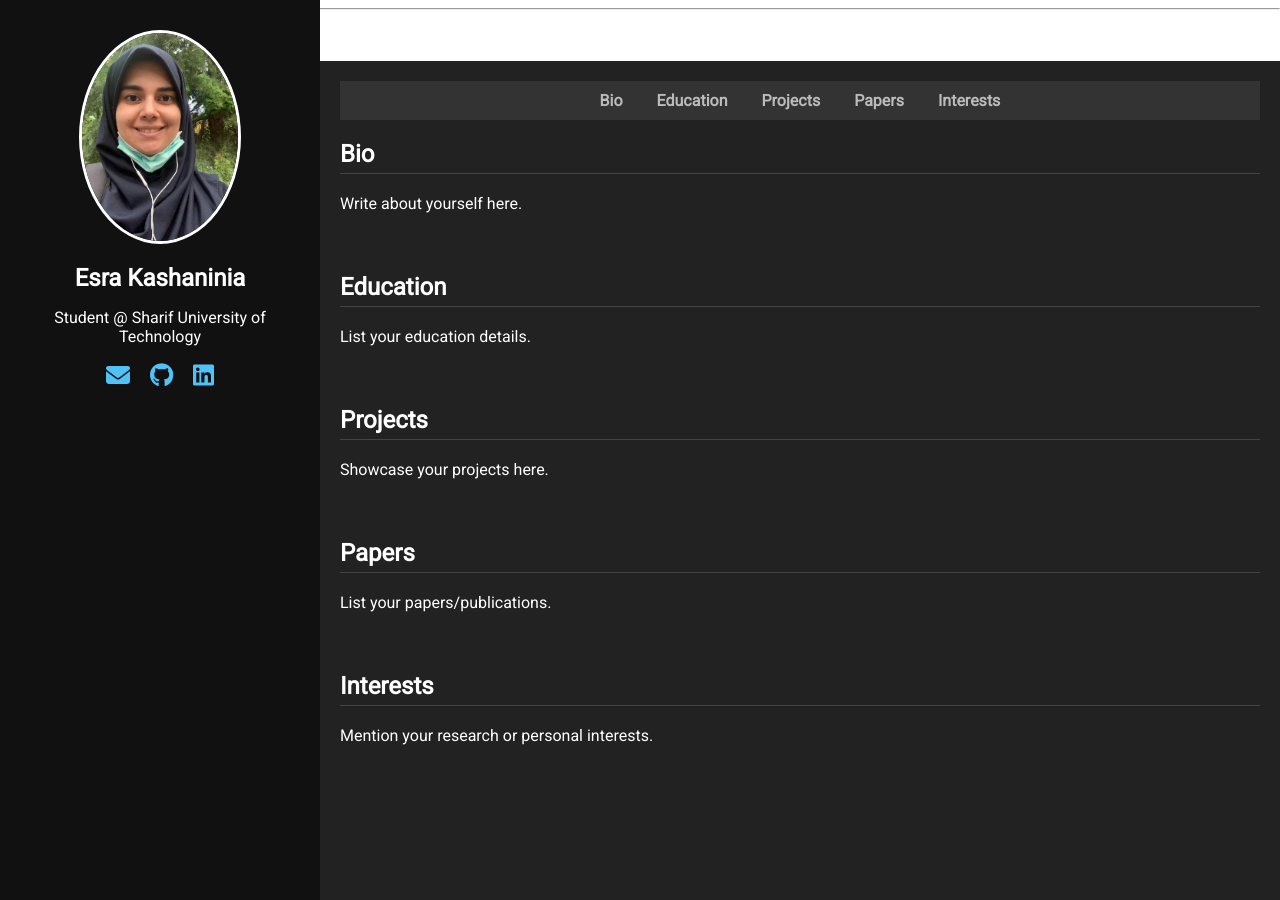
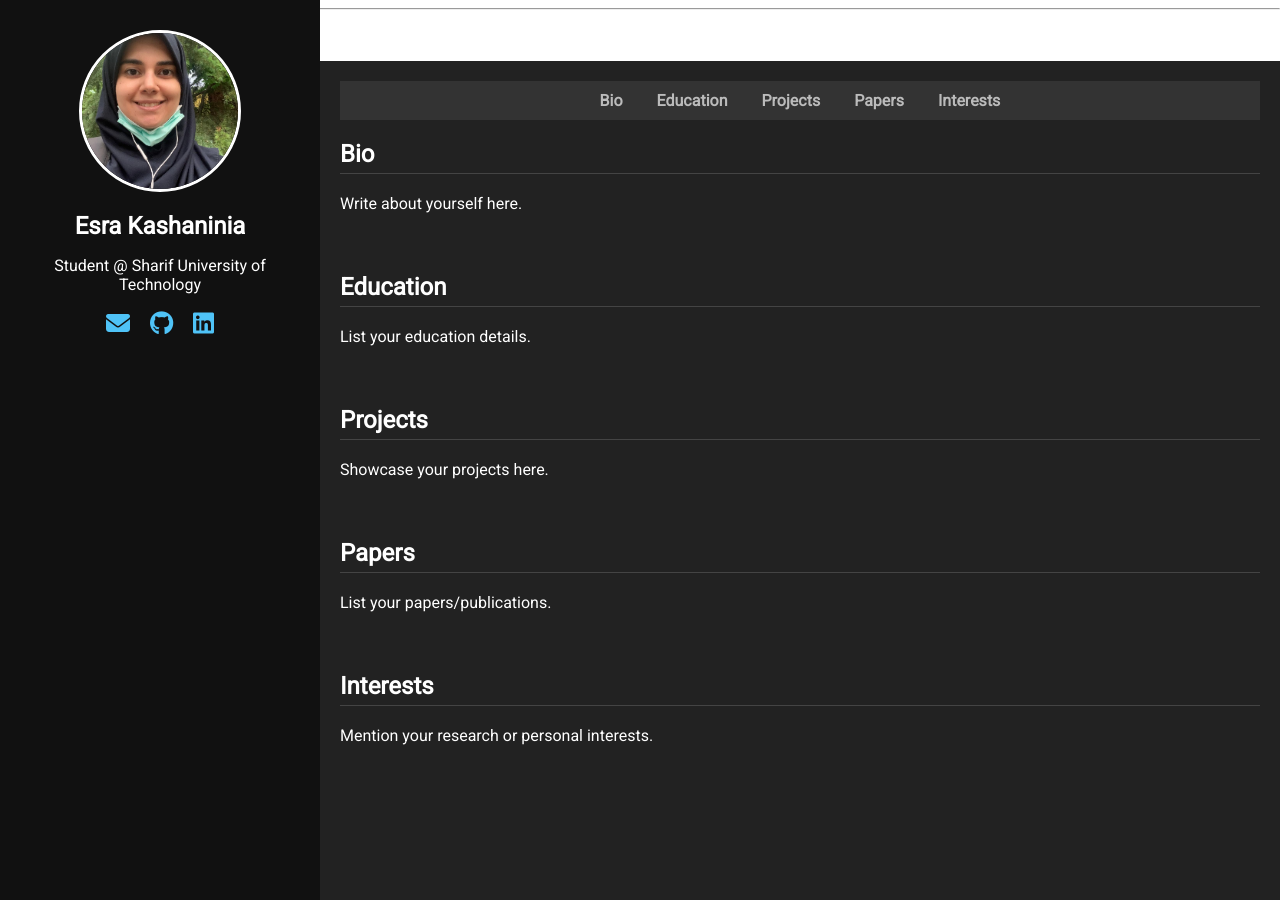
Before and after one commit to Esra-K/Esra-K.github.io, a Jekyll site: the page built from index.md, in a window 1280 px wide and 900 px high. Built offline with Jekyll 4.4.1, drawn with Linux system fonts in a browser that asks for light colours; our own code applies the rules of GitHub Pages for plain Markdown files.

Commit message:
make profile photo circular

```diff
--- a/assets/css/style.css
+++ b/assets/css/style.css
@@ -36,7 +36,8 @@ body, .sidebar, .main-content {
 .profile-pic {
   width: 60%;
   max-width: 180px;
-  height: auto;
+  /* height: auto; */
+  aspect-ratio: 1 / 1;        /* Ensures width == height */
   border-radius: 50%;
   object-fit: cover;
   border: 3px solid #fff;
```
